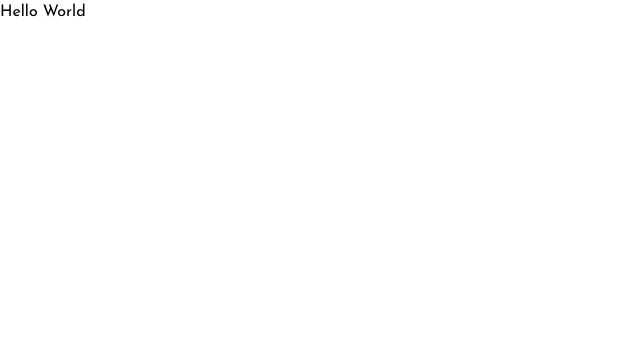
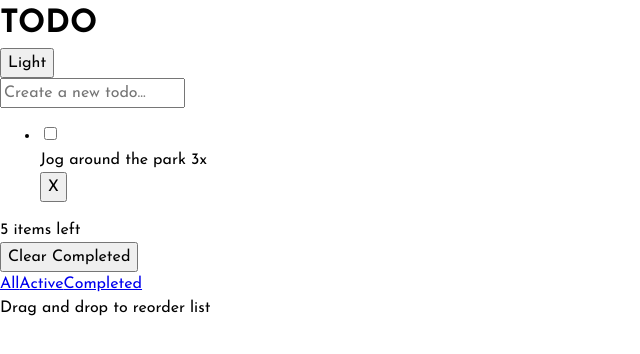
Before and after one commit to ralphvirtucio/todo-app, a Next.js app: page / in a window 1280 px wide. Shown: the top 354 px of the page, without its empty margins (0-640 px from the left). Built offline with nearby package versions, Linux system fonts and the light colour scheme.

Commit message:
HTML Skeleton Layout

```diff
--- a/app/page.tsx
+++ b/app/page.tsx
@@ -11,8 +11,49 @@
 // Drag and drop to reorder list
 export default function Home() {
   return (
+    <>
+    <header>
+      <h1>TODO</h1>
+
+      <div>
+        <button>Light</button>
+      </div>
+    </header>
     <main>
-      Hello World
+      <section>
+        <input type="text" placeholder="Create a new todo..." />
+      </section>
+
+      <section>
+        <ul>
+          <li>
+            <div>
+              <input type="checkbox" id="is-complete" />
+            </div>
+            <p>Jog around the park 3x</p>
+
+            <button>X</button>
+          </li>
+        </ul>
+
+        <div>
+          <p>5 items left</p>
+          <button>Clear Completed</button>
+        </div>
+      </section>
+
+      <section>
+        <nav>
+          <a href="#">All</a>
+          <a href="#">Active</a>
+          <a href="#">Completed</a>
+        </nav>
+      </section>
+
+      <section>
+        <p>Drag and drop to reorder list</p>
+      </section>
     </main>
+    </>
   );
 }
```
